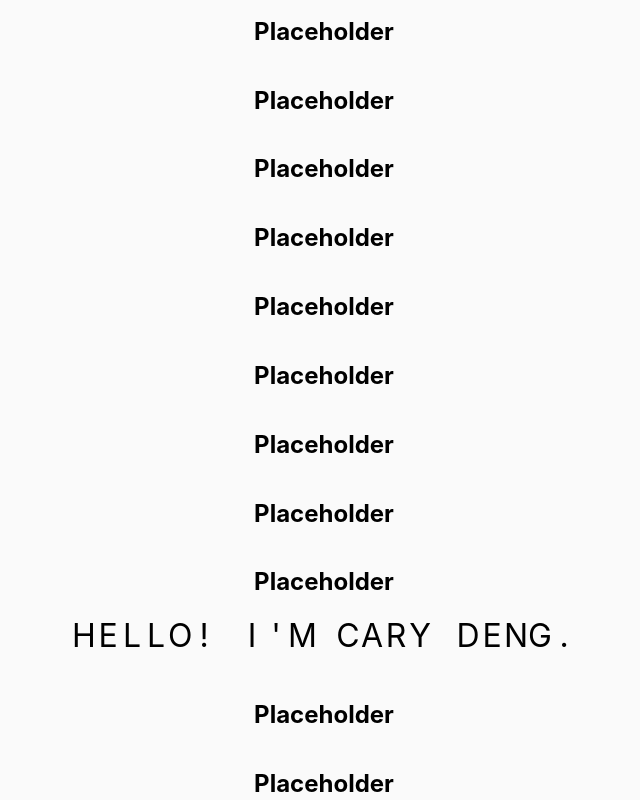
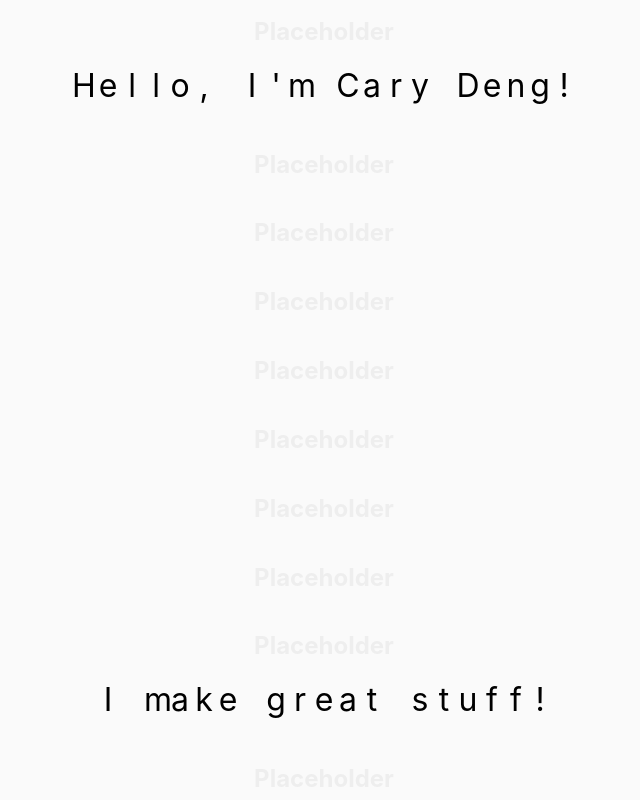
Before and after one commit to carydeng/carydeng.com, a React (Create React App) app: page / in a window 1280 px wide. Shown: the part 760-1560 px from the top of the page, without its empty margins (316-956 px from the left). Built offline with nearby package versions, Linux system fonts and the light colour scheme.

Commit message:
refactor

```diff
--- a/package.json
+++ b/package.json
@@ -9,7 +9,8 @@
     "react-dom": "^16.6.3",
     "react-router-dom": "^4.1.1",
     "react-scripts": "2.1.1",
-    "react-scroll-parallax": "^1.3.5"
+    "react-scroll-parallax": "^1.3.5",
+    "styled-components": "^4.1.2"
   },
   "scripts": {
     "start": "react-scripts start",
--- a/src/app/components/Home/Hello.jsx
+++ /dev/null
@@ -1,33 +0,0 @@
-import React from 'react';
-import withStyles from '@material-ui/core/styles/withStyles';
-import {Parallax} from 'react-scroll-parallax';
-
-const getRandomInt = (min, max) => {
-    return Math.floor(Math.random() * (max - min + 1)) + min;
-};
-
-const Hello = ({classes, text}) => (
-    <div className="flex justify-center">
-        {text.split('').map((char, i) => {
-            let xRadius = (text.length - 1) / 2;
-            let offset = getRandomInt(100, 600);
-            return (
-                <Parallax
-                    key={i}
-                    offsetXMin={0}
-                    offsetXMax={60 * (i - xRadius)}
-                    offsetYMin={-offset}
-                    offsetYMax={offset}
-                >
-                    <div style={{height: 64, width: 24, textAlign: 'center', fontSize: 32}}>{char}</div>
-                </Parallax>
-            )
-        })}
-    </div>
-);
-
-const styles = (theme) => ({
-    root: {},
-});
-
-export default withStyles(styles)(Hello);
--- /dev/null
+++ b/src/app/components/Home/ParallaxText/elements.jsx
@@ -0,0 +1,8 @@
+import styled from 'styled-components';
+
+export const ParallaxCharacter = styled.div`
+  height: 64px;
+  width: 24px;
+  text-align: center;
+  font-size: 32px;
+`;
--- /dev/null
+++ b/src/app/components/Home/ParallaxText/index.jsx
@@ -0,0 +1,37 @@
+import React from 'react';
+import withStyles from '@material-ui/core/styles/withStyles';
+import {Parallax} from 'react-scroll-parallax';
+import {ParallaxCharacter} from './elements';
+
+const getRandomInt = (min, max) => {
+    return Math.floor(Math.random() * (max - min + 1)) + min;
+};
+
+const ParallaxText = ({classes, text}) => {
+    let xRadius = (text.length - 1) / 2;
+    let offset;
+    return (
+        <div className="flex justify-center">
+            {text.split('').map((char, i) => {
+                offset = getRandomInt(100, 600);
+                return (
+                    <Parallax
+                        key={i}
+                        offsetXMin={0}
+                        offsetXMax={60 * (i - xRadius)}
+                        offsetYMin={-offset}
+                        offsetYMax={offset}
+                    >
+                        <ParallaxCharacter>{char}</ParallaxCharacter>
+                    </Parallax>
+                )
+            })}
+        </div>
+    );
+}
+
+const styles = (theme) => ({
+    root: {},
+});
+
+export default withStyles(styles)(ParallaxText);
--- a/src/app/components/Home/Placeholder.jsx
+++ /dev/null
@@ -1,9 +0,0 @@
-import React from 'react';
-
-const Placeholder = () => (
-    <div className="flex flex-column align-center">
-        {Array.from(Array(20).keys()).map((i) => (<h1 key={i}>Placeholder</h1>))}
-    </div>
-);
-
-export default Placeholder;
--- /dev/null
+++ b/src/app/components/Home/Placeholders/elements.jsx
@@ -0,0 +1,5 @@
+import styled from 'styled-components';
+
+export const Placeholder = styled.h1`
+  color: #eeeeee;
+`;
--- /dev/null
+++ b/src/app/components/Home/Placeholders/index.jsx
@@ -0,0 +1,10 @@
+import React from 'react';
+import {Placeholder} from './elements'
+
+const Placeholders = ({repeat = 1}) => (
+    <div className="flex flex-column align-center">
+        {Array.from(Array(repeat).keys()).map((i) => (<Placeholder key={i}>Placeholder</Placeholder>))}
+    </div>
+);
+
+export default Placeholders;
--- a/src/app/components/Home/index.jsx
+++ b/src/app/components/Home/index.jsx
@@ -1,13 +1,15 @@
 import React from 'react';
-import PlaceHolder from './Placeholder';
-import Hello from './Hello';
+import PlaceHolder from './Placeholders';
+import ParallaxText from './ParallaxText';
 
 // TODO: Home
 const Home = () => (
     <section className="flex flex-column align-center">
-        <PlaceHolder/>
-        <Hello text="HELLO! I'M CARY DENG."/>
-        <PlaceHolder/>
+        <PlaceHolder repeat={12}/>
+        <ParallaxText text="Hello, I'm Cary Deng!"/>
+        <PlaceHolder repeat={8}/>
+        <ParallaxText text="I make great stuff!"/>
+        <PlaceHolder repeat={20}/>
     </section>
 );
 
```
